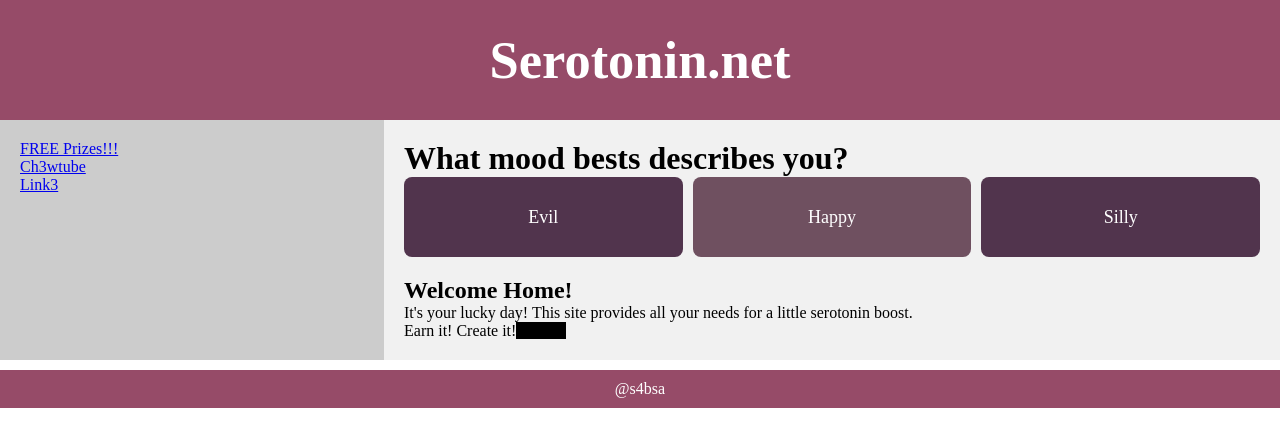
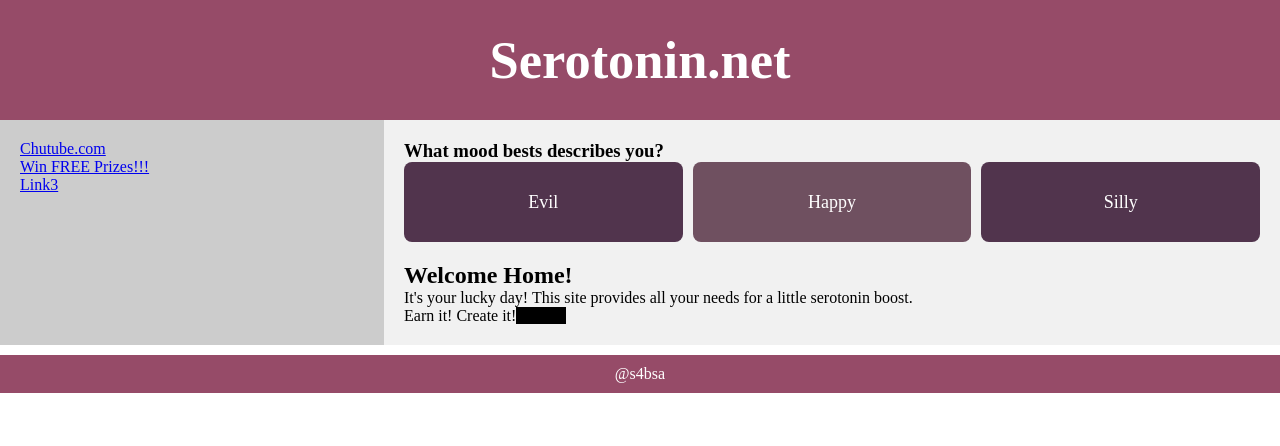
Before and after one commit to s4bsa/nnnnn, a plain HTML site: page index.html in a window 1280 px wide. Drawn offline with Linux system fonts and the light colour scheme.

Commit message:
Update index.html

```diff
--- a/index.html
+++ b/index.html
@@ -125,14 +125,14 @@
 <div class="container">
     <nav>
         <ul>
-            <li><a href="game1.html">FREE Prizes!!!</a></li>
-            <li><a href="comments.html">Ch3wtube</a></li>
+            <li><a href="comments.html">Chutube.com</a></li>
+             <li><a href="game1.html">Win FREE Prizes!!!</a></li>
             <li><a href="#">Link3</a></li>
         </ul>
     </nav>
 
     <div class="main-content">
-         <h1>What mood bests describes you?</h1>
+         <h3>What mood bests describes you?</h3>
         <div class="expanding-grid">
             <div class="row">
                 <div class="column" onclick="openTab('b1');" style="background:#51344D;">Evil</div>
```
